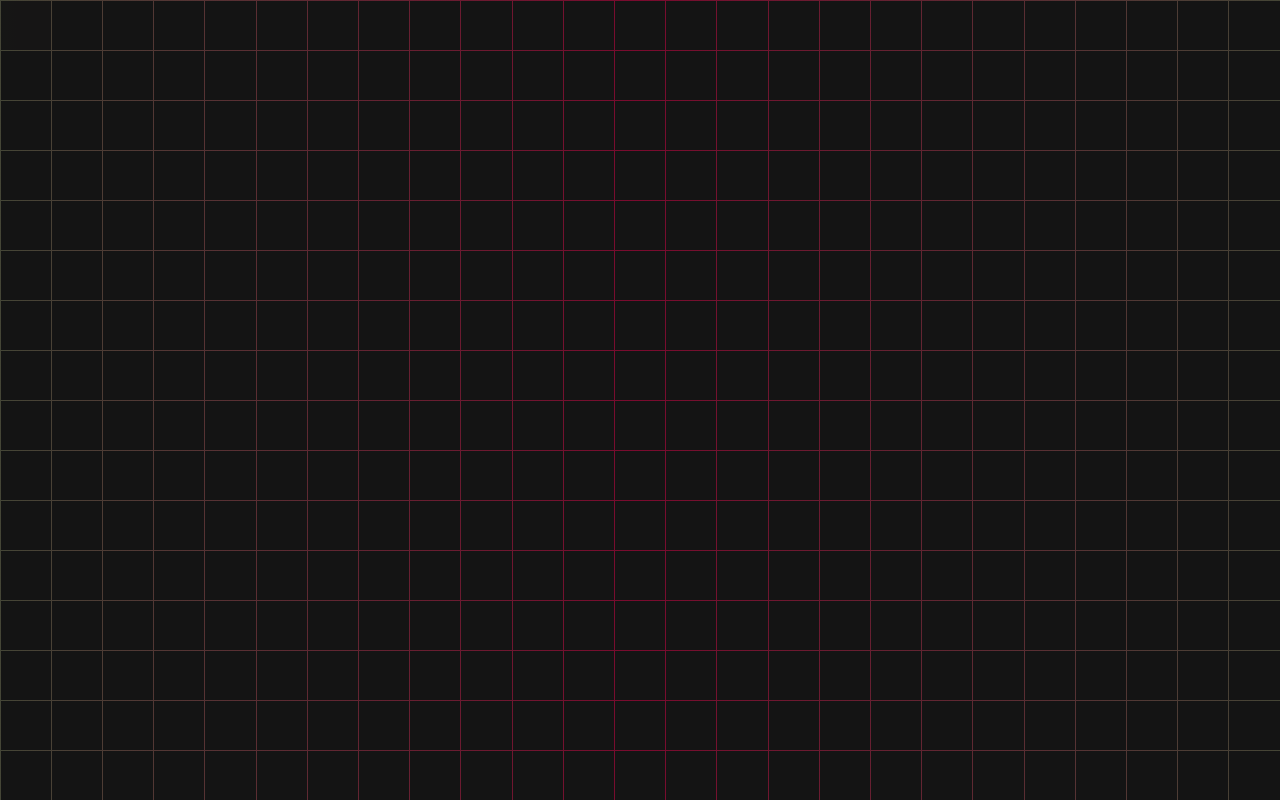
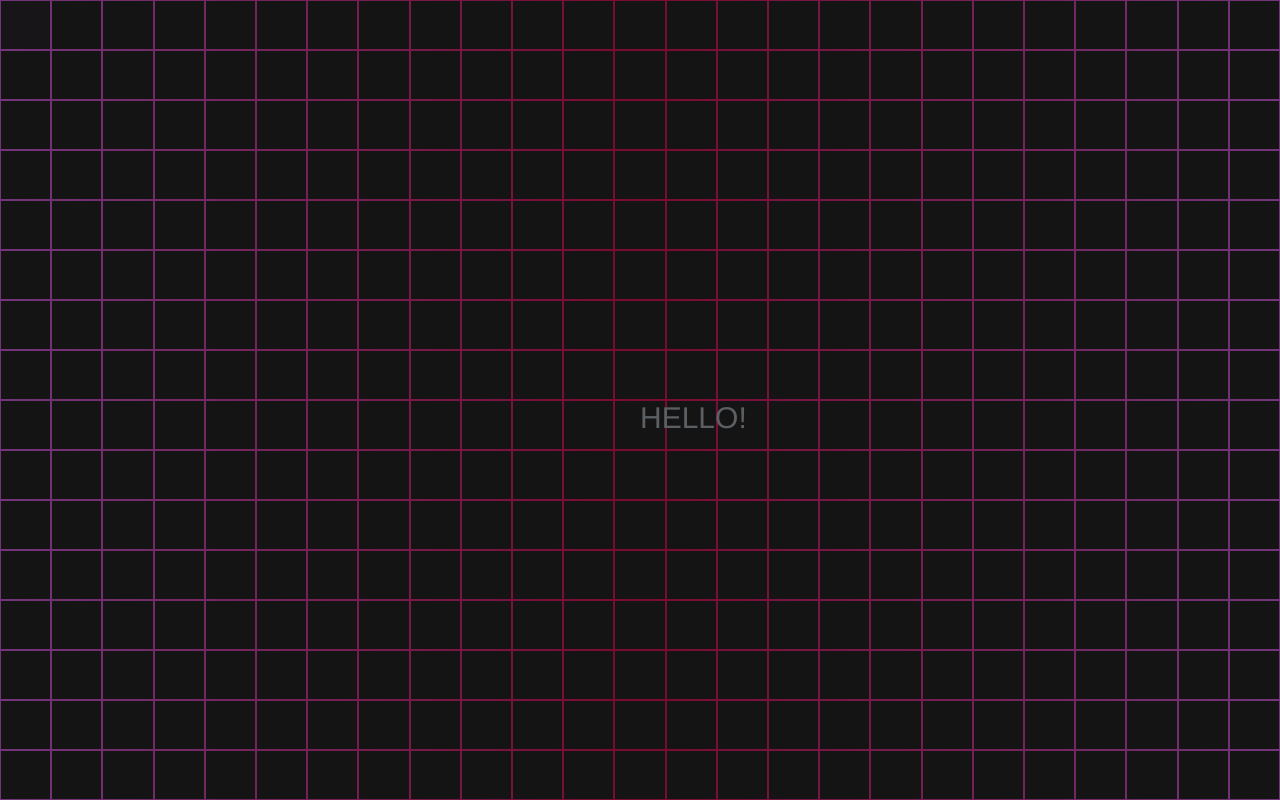
Before and after one commit to l1keafox/vueFolio, a Vue app: page / in a window 1280 px wide. Built offline with nearby package versions, Linux system fonts and the light colour scheme.

Commit message:
Grid Welcome!

```diff
--- a/src/App.vue
+++ b/src/App.vue
@@ -1,14 +1,20 @@
 <template>
-  <div id="tiles">Hey</div>
+  <div id="tiles" class =""></div>
+  <div id="content" class="text-3xl absolute" v-show="introDone"> TEST </div>
+  <div id="welcome" class="text-3xl absolute pointer-events-none" v-show="!introDone"> HELLO! </div>
 </template>
 
 <script>
 import anime from 'animejs/lib/anime.es.js';
 export default {
   name: "App",
-  components: {},
+  components: {
+
+  },
   data() {
-    return {};
+    return {
+      introDone:false
+    };
   },
   mounted() {
     let toggle = false;
@@ -17,13 +23,17 @@ export default {
     let rows = Math.floor(document.body.clientWidth / 50);
 
     const handleOnClick = index => {
-    // count = count + 1;
-    console.log('click');
     toggle = !toggle;
+    this.introDone = !this.introDone
+    let tiles = document.getElementsByClassName('tile');
+    console.log('Remove grid and ready folio');
+    for(let tile of tiles){
+      tile.onclick = null;
+    }
+    window.onresize= null;
     anime({
       targets:  ".tile",
       opacity: toggle ? 0 : 1,
-      // backgroundColor: colors[count % (colors.length -1)],
       delay: anime.stagger(50,{
           grid:[columns,rows],
           from:index
@@ -72,7 +82,7 @@ export default {
   color: #5d6063;
 }
 :root {
-  --g1:rgb(15, 129, 62);
+  --g1:rgb(107, 96, 201);
   --g2:rgb(122, 10, 46);
 }
 @keyframes background-pan {
@@ -82,6 +92,16 @@ export default {
   to{
     background-position: -200% center;
   }
+}
+#content{
+  display:fixed;
+  left:0;
+  top:0;
+}
+#welcome{
+  display:fixed;
+  left:50%;
+  top:50%;
 }
 
 body {
@@ -112,7 +132,7 @@ body {
   background-color : rgb(20,20,20);
   content: "";
   position: absolute;
-  inset: 0.5px;
+  inset: 1px;
 
 }
 </style>
```
